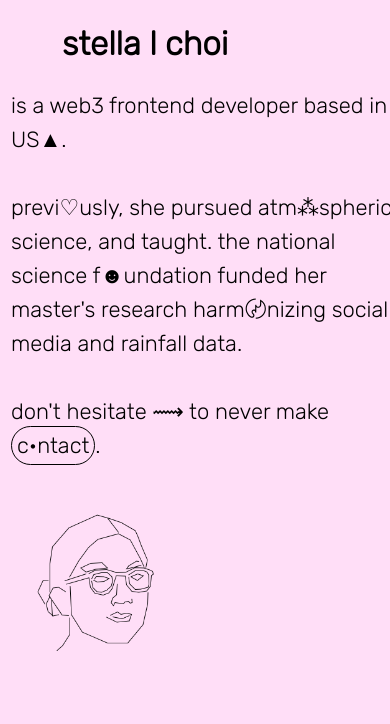
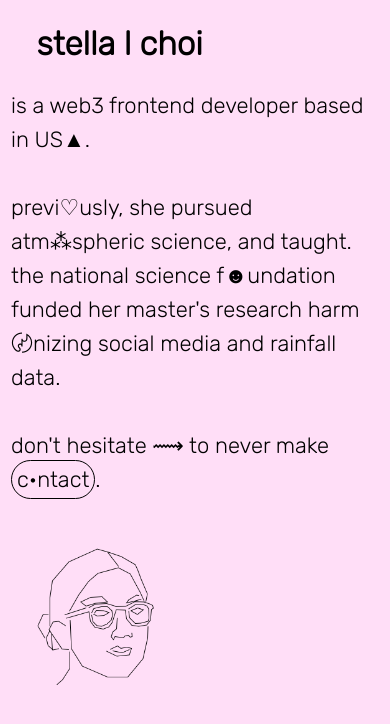
Before and after one commit to stellalc7/prtfl-deux, a Next.js app: page / in a window 390 px wide. Shown: the top 724 px of the page. Built offline with nearby package versions, Linux system fonts and the light colour scheme.

Commit message:
mobile width

```diff
--- a/pages/index.js
+++ b/pages/index.js
@@ -19,7 +19,7 @@ export default function Home() {
 
       <main className={styles.main}>
         <div className={styles.about}>
-        <h2><span className={styles.dot}></span> <span className={styles.dot}></span> stella l choi <span className={styles.dot}></span> <span className={styles.dot}></span></h2>
+        <h2><span className={styles.dot}></span> stella l choi <span className={styles.dot}></span></h2>
           <div className={styles.info}>
             is a web3 frontend developer based in US▲.<br></br><br></br>
             previ♡usly, she pursued atm⁂spheric science, and taught. the national science f☻undation funded her master&apos;s research harm〄nizing social media and rainfall data.<br></br><br></br>
--- a/styles/Home.module.css
+++ b/styles/Home.module.css
@@ -227,7 +227,7 @@
     flex-direction: column; */
     /* align-items: center; */
     /* justify-content: center; */
-    width: 100vw;
+    width: 100%;
     display: block
   }
 }
```
